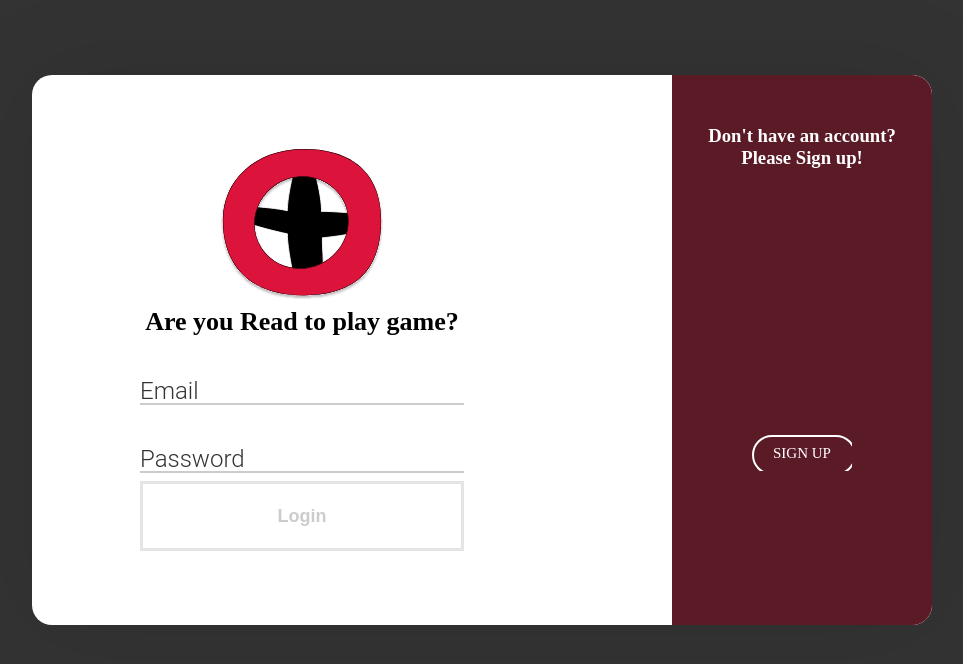
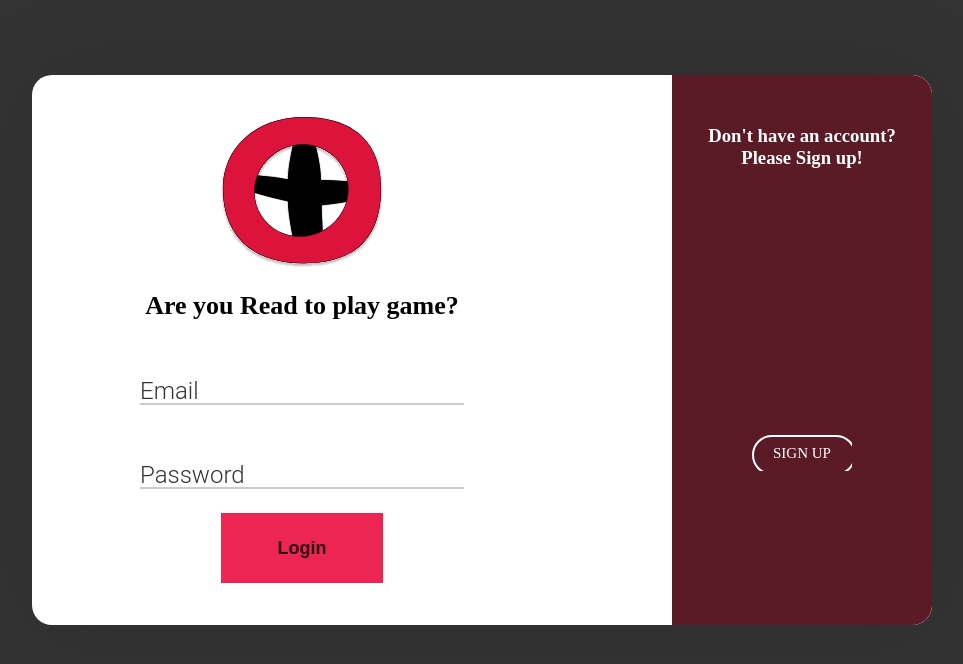
Before and after one commit to Orion777-cmd/Super-tictactoe, a React (Vite) app in the folder Super-Tictactoe/: page / in a window 1280 px wide. Shown: the top 664 px of the page, without its empty margins (158-1121 px from the left). Built offline with nearby package versions, Linux system fonts and the light colour scheme.

Commit message:
add style for button component

```diff
--- a/Super-Tictactoe/src/components/button/button.styles.css
+++ b/Super-Tictactoe/src/components/button/button.styles.css
@@ -1,10 +1,17 @@
 button {
-    width: 100%;
+    width: 50%;
     line-height: 64px;
     left: 0%;
     background-color: transparent;
-    border: 3px solid rgba(0, 0, 0, 0.1);
+    border: 3px solid #ED2553;
     font-weight: 900;
     font-size: 18px;
-    color: rgba(0, 0, 0, 0.2);
+    background-color: #ED2553;
+    color: rgba(0, 0, 0, 0.8);
+
   }
+
+  button:hover {
+    background: rgba(0, 0, 0, 0.8);
+    color: #ED2553;
+  }
--- a/Super-Tictactoe/src/components/login/login.styles.css
+++ b/Super-Tictactoe/src/components/login/login.styles.css
@@ -5,6 +5,6 @@
     flex-direction: column;
     width: 60%;
     background-color: transparent;
-    gap: 0.5rem;
+    gap: 1.5rem;
 
 }
```
